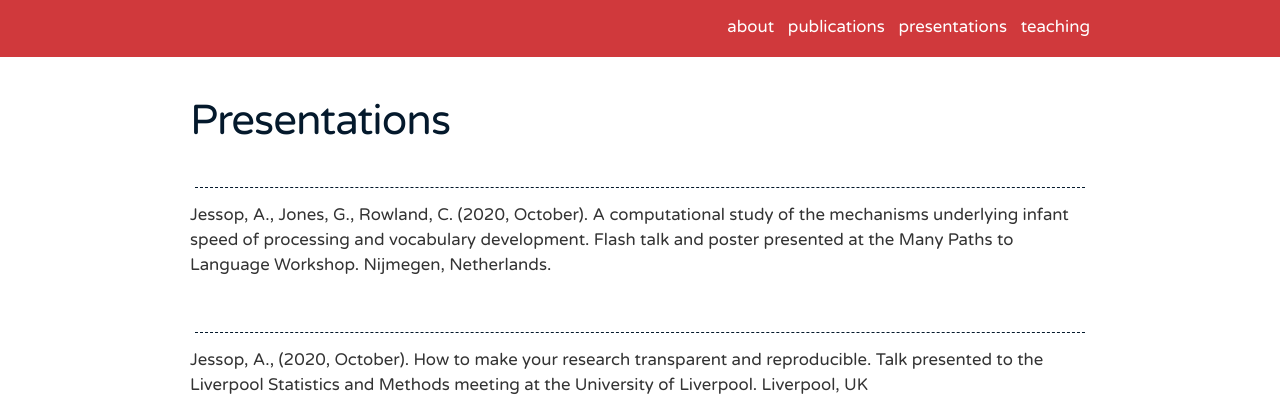
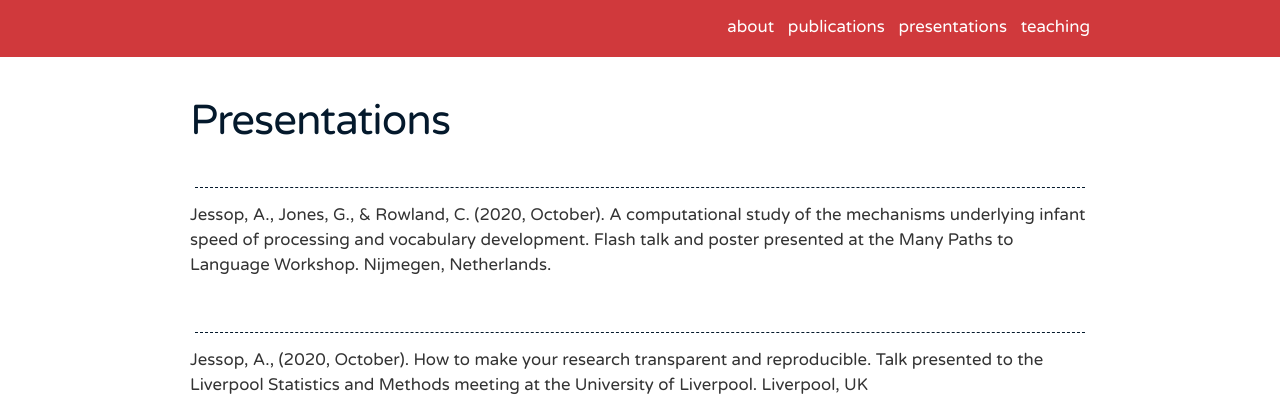
Before and after one commit to andrew-jessop/andrew-jessop.github.io, a Jekyll site: the page built from _pages/presentations.md, in a window 1280 px wide and 900 px high. Shown: the top 397 px of the window. Built offline with Jekyll 4.4.1, drawn with Linux system fonts in a browser that asks for light colours; nearby versions of some CDN libraries.

```diff
--- a/_pages/presentations.md
+++ b/_pages/presentations.md
@@ -7,7 +7,7 @@ title: Presentations
 
 <hr>
 
-Jessop, A., Jones, G., Rowland, C. (2020, October). A computational study of the mechanisms underlying infant speed of processing and vocabulary development. Flash talk and poster presented at the Many Paths to Language Workshop. Nijmegen, Netherlands.
+Jessop, A., Jones, G., & Rowland, C. (2020, October). A computational study of the mechanisms underlying infant speed of processing and vocabulary development. Flash talk and poster presented at the Many Paths to Language Workshop. Nijmegen, Netherlands.
 
 <br>
 
```
